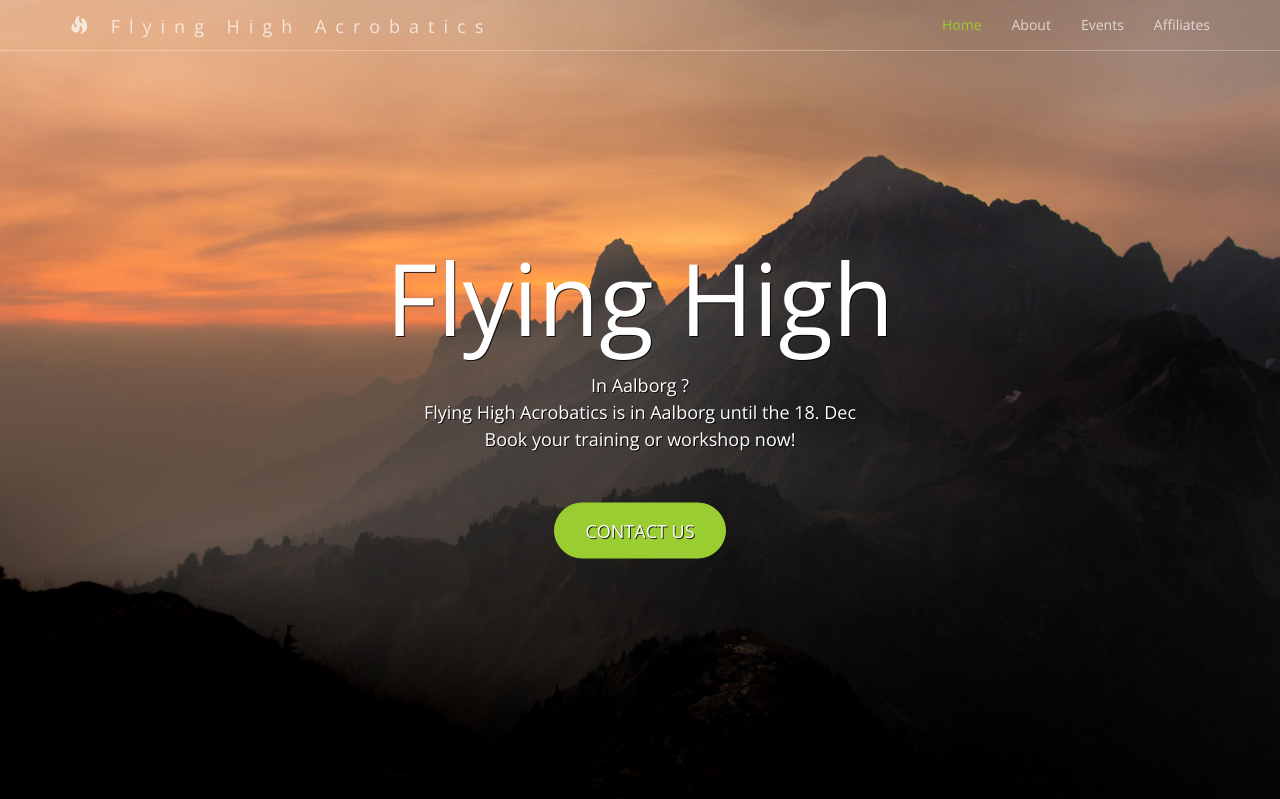
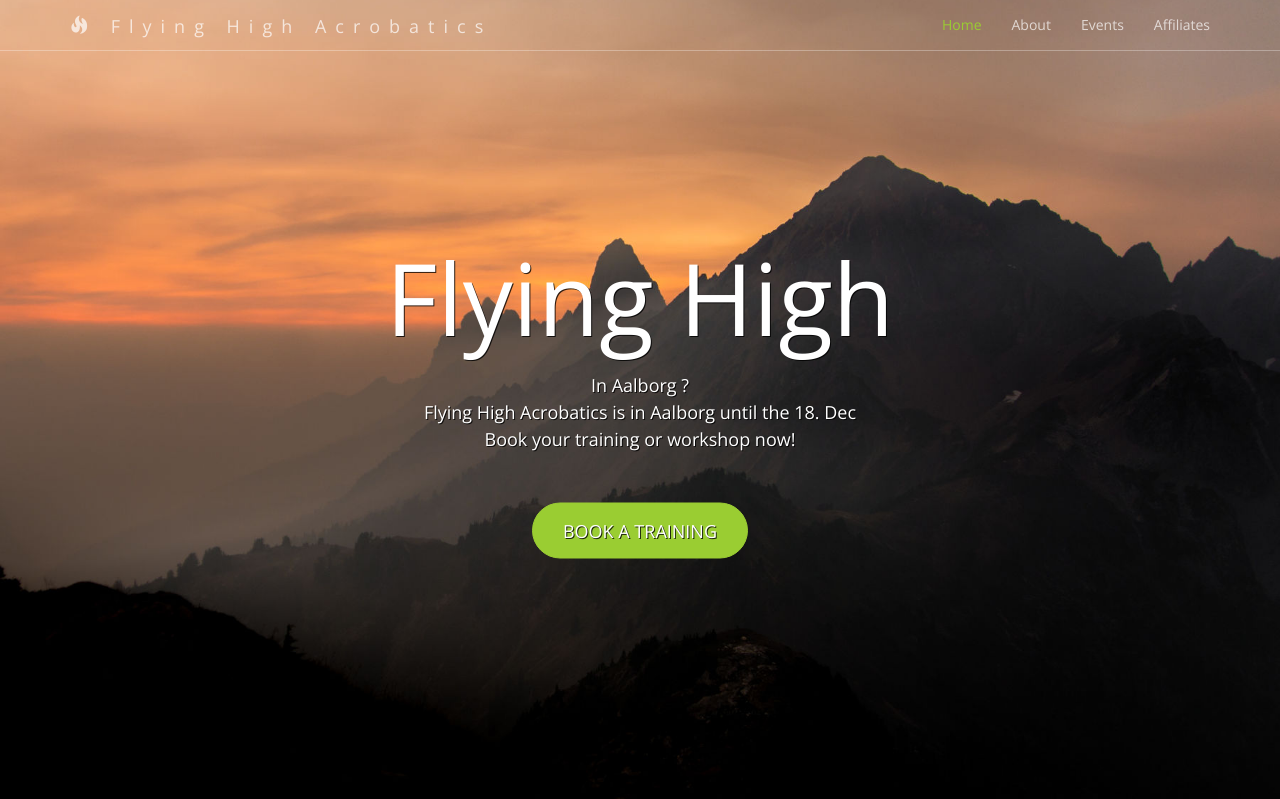
Before and after one commit to flyinghighacrobatics/flying-high, a PHP site: page / in a window 1280 px wide. Shown: the top 799 px of the page. Run offline with PHP 8.4, Linux system fonts and the light colour scheme; some libraries are stand-ins or nearby versions.

Commit message:
Debian first commit modified contact, and index

```diff
--- a/contact.php
+++ b/contact.php
@@ -29,5 +29,5 @@ include('header.php');
 <!-- End content -->
 
      <?php
-     include('footer2.php');
+     include('footer.php');
       ?>
--- a/index.php
+++ b/index.php
@@ -14,7 +14,8 @@ include('header.php');
                  <p>In Aalborg ?<br>
  		  Flying High Acrobatics is in Aalborg until the 18. Dec <br>
  		  Book your training or workshop now!</p>
-                 <a href="contact.php" class="btn btn-primary btn-lg">Contact us</a>
+      <a href="mailto:info@flyinghighacrobatics.com?subject=Book a training?" class="btn btn-primary btn-lg">Book a training</a>
+
              </div>
          </div>
      </header>
```
